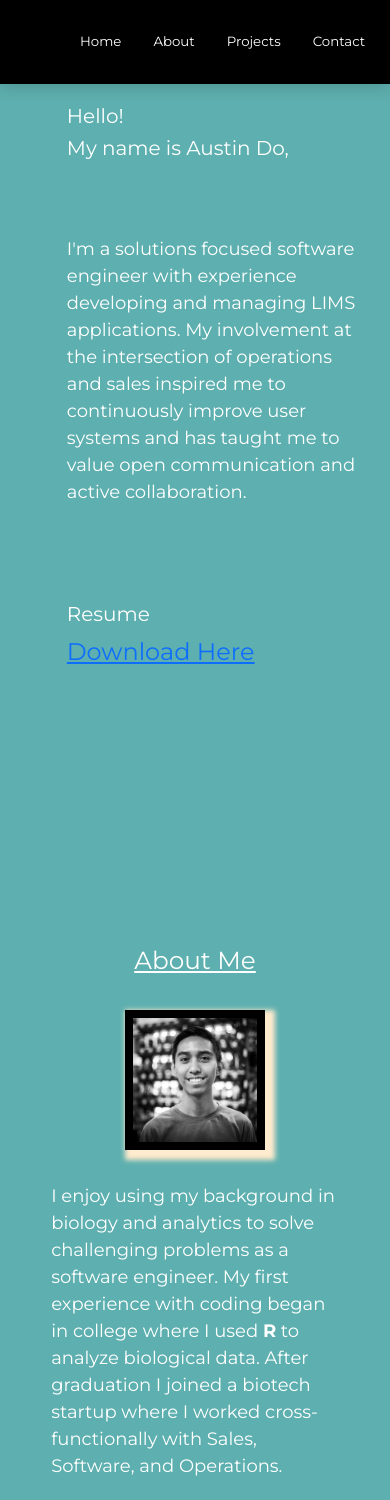
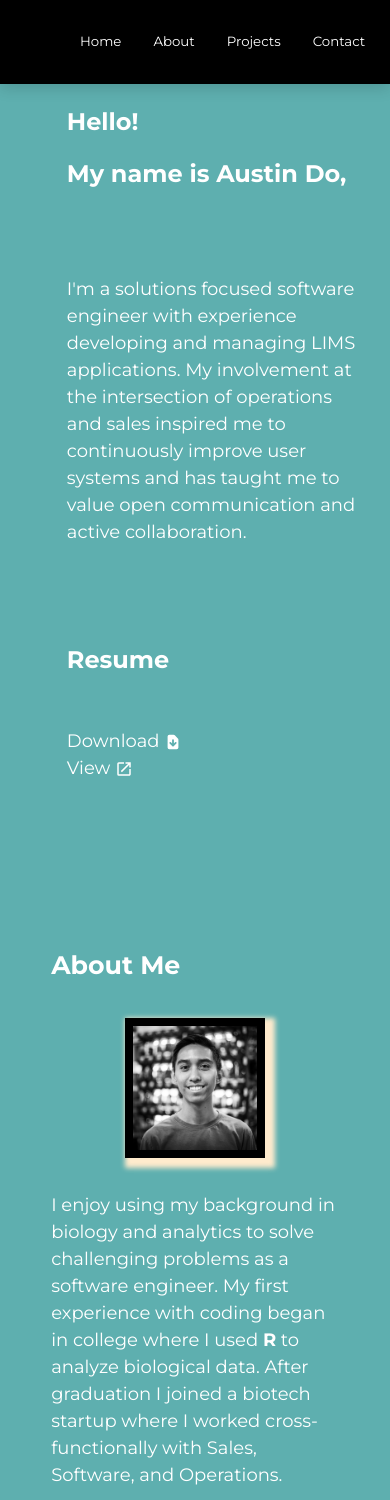
Before and after one commit to austinndo/portfolio, a React (Create React App) app: page / in a window 390 px wide. Shown: the top 1500 px of the page. Built offline with nearby package versions, Linux system fonts and the light colour scheme.

Commit message:
Updated contact section, still need to finish spacing. Mobile styling pretty much complete

```diff
--- a/src/App.css
+++ b/src/App.css
@@ -80,6 +80,29 @@ ul {
   font-size: 2.8vh;
 }
 
+.IntroSection span {
+  font-weight: bold;
+}
+
+.IntroResumeContainer {
+  display: flex;
+  flex-direction: column;
+  margin-top: 80px;
+  text-decoration: none;
+  color: white;
+}
+
+.IntroResumeContent {
+  display: flex;
+  flex-direction: column;
+  font-size: 18px;
+  margin-top: 4vh;
+}
+
+.IntroResumeContainer a {
+  text-decoration: none;
+  color: white;
+}
 
 /********************  About Section *********************/
 
@@ -87,8 +110,9 @@ ul {
   font-size: 2.5vh;
 }
 
-.AboutSection h2 {
-  text-decoration: underline;
+.AboutTitle p {
+  font-size: 4vh;
+  font-weight: bold;
 }
 
 .AboutSection span {
@@ -138,12 +162,15 @@ ul {
 }
 
 .ProjectsHeader {
-  text-decoration: underline;
+  font-weight: bold;
+  font-size: 3.5vh;
 }
 
 .ProjectTitle {
   margin-top: 8vh;
   margin-bottom: 6vh;
+  margin-left: 4vw;
+  font-size: 3vh;
 }
 
 .ProjectPicAndParaContainer {
@@ -160,6 +187,7 @@ ul {
 
 .ProjectDescriptionB {
   margin-right: 4vw;
+  margin-left: 4vw;
   max-width: 800px;
   font-size: 2.8vh;
 }
@@ -247,7 +275,6 @@ ul {
 .ProjectLinksA a:hover {
   cursor: pointer;
   text-decoration: none;
-  color: white
 }
 
 .ProjectLinksB {
@@ -266,7 +293,6 @@ ul {
 .ProjectLinksB a:hover {
   cursor: pointer;
   text-decoration: none;
-  color: white
 }
 
 .ProjectDividerContainer {
@@ -289,8 +315,26 @@ ul {
 
 /********************  Contact *********************/
 
+.ContactTitle {
+  font-weight: bold;
+  font-size: 4vh;
+}
+
 .ContactSection h2 {
   text-decoration: underline;
+}
+
+.ContactLinks {
+  display: flex;
+  flex-direction: row;
+  align-items: center;
+  justify-content: space-between;
+  font-size: 16px;
+  margin-top: 4vh;
+}
+
+.ContactLinks li {
+  margin: 4vh 0 4vh 0;
 }
 
 .ContactLinks a {
@@ -304,10 +348,15 @@ ul {
   color: white
 }
 
-.ContactEmailContainer {
+.ContactLinkContainer {
   display: flex;
-  flex-direction: row;
-  margin-left: 3vw;
+  flex-direction: column;
+  align-items: center;
+  margin-top: 8vh;
+}
+
+.ContactLinkContainer p{
+  margin-top: 4vh;
 }
 
 .email-link {
@@ -320,10 +369,10 @@ ul {
   margin-left: 3vw;
 }
 
-.ContactResumeContainer {
+.ContactResumeContent {
   display: flex;
   flex-direction: column;
-  margin-left: 3vw;
+  align-items: center;
 }
 
 /**********************************************************/
@@ -421,10 +470,23 @@ ul {
     font-size: 20px;
   }
 
-  .IntroResume {
+  .IntroSection span {
+    font-weight: bold;
+  }
+
+  .IntroResumeContainer {
     display: flex;
     flex-direction: column;
     margin-top: 80px;
+    text-decoration: none;
+    color: white;
+  }
+
+  .IntroResumeContent {
+    display: flex;
+    flex-direction: column;
+    font-size: 18px;
+    margin-top: 4vh;
   }
 
   /********************  About Section *********************/
@@ -437,6 +499,11 @@ ul {
   .AboutSection p {
     font-size: 18px;
     margin: 0 8vw 0 8vw;
+  }
+
+  .AboutTitle p {
+    font-size: 3vh;
+    font-weight: bold;
   }
 
   .AboutSection h2 {
@@ -492,12 +559,14 @@ ul {
   }
 
   .ProjectsHeader {
-    text-decoration: underline;
+    font-weight: bold;
+    font-size: 3vh;
   }
 
   .ProjectTitle {
     margin-top: 8vh;
     margin-bottom: 6vh;
+    margin-left: 4vw;
   }
 
   .ProjectPicAndParaContainer {
@@ -649,6 +718,18 @@ ul {
     text-decoration: underline;
   }
 
+  .ContactLinks {
+    display: flex;
+    flex-direction: column;
+    align-items: center;
+    font-size: 16px;
+    margin-top: 4vh;
+  }
+
+  .ContactLinks li {
+    margin: 4vh 0 4vh 0;
+  }
+
   .ContactLinks a {
     text-decoration: none;
     color: white;
@@ -662,8 +743,8 @@ ul {
 
   .ContactEmailContainer {
     display: flex;
-    flex-direction: row;
-    margin-left: 3vw;
+    flex-direction: column;
+    align-items: center;
   }
 
   .email-link {
@@ -676,9 +757,9 @@ ul {
     margin-left: 3vw;
   }
 
-  .ContactResumeContainer {
+  .ContactResumeContent {
     display: flex;
     flex-direction: column;
-    margin-left: 3vw;
+    align-items: center;
   }
 }
--- a/src/components/AboutSection.js
+++ b/src/components/AboutSection.js
@@ -4,7 +4,9 @@ const AboutSection = ({ id }) => {
   return (
     <div className="SectionContent" id={id}>
       <div className="AboutSection">
-        <h2>About Me</h2>
+        <span className="AboutTitle">
+          <p>About Me</p>
+        </span>
         <div className="AboutSplitOne">
           <div className="AboutParagraphOne">
             <p>
--- a/src/components/ContactSection.js
+++ b/src/components/ContactSection.js
@@ -1,15 +1,31 @@
 import resume from '../assets/Austin_Do_Resume.docx.pdf'
 import { LinkedinOriginalIcon, GithubOriginalIcon } from 'react-devicons'
+import { HiDocumentDownload } from 'react-icons/hi'
+import { MdOutlineLaunch, MdOutlineEmail } from 'react-icons/md'
 
 const ContactSection = ({ id }) => {
   return (
     <div className="SectionContent" id={id}>
       <div className="ContactSection">
-        <h2>Contact Me</h2>
+        <p className="ContactTitle">Contact Me</p>
+
         <div className="ContactSocialsContainer">
-          <h3>Socials:</h3>
           <ul className="ContactLinks">
             <li>
+              <div className="ContactLinkContainer">
+                <p
+                  className="email-link"
+                  onClick={() => {
+                    window.location = 'mailto:austinndo@gmail.com'
+                  }}
+                >
+                  <MdOutlineEmail size={42} />
+                </p>
+                <p>austinndo@gmail.com</p>
+              </div>
+            </li>
+            <li>
+              <div className="ContactLinkContainer">
                 <a
                   href="https://www.linkedin.com/in/austin-do/"
                   target="_blank"
@@ -17,8 +33,11 @@ const ContactSection = ({ id }) => {
                 >
                   <LinkedinOriginalIcon size={42} />
                 </a>
+                <p>linkedin.com/in/austin-do/</p>
+              </div>
             </li>
             <li>
+              <div className="ContactLinkContainer">
                 <a
                   href="https://github.com/austinndo"
                   target="_blank"
@@ -26,26 +45,10 @@ const ContactSection = ({ id }) => {
                 >
                   <GithubOriginalIcon size={42} />
                 </a>
+                <p>github.com/austinndo</p>
+              </div>
             </li>
           </ul>
-        </div>
-        <div className="ContactEmailContainer">
-          <h3>Email:</h3>
-          <h3
-            className="email-link"
-            onClick={() => {
-              window.location = 'mailto:austinndo@gmail.com'
-            }}
-          >
-            austinndo@gmail.com
-          </h3>
-        </div>
-
-        <div className="ContactResumeContainer">
-          <h3>Resume</h3>
-          <a href={resume} download>
-            Download Here
-          </a>
         </div>
       </div>
     </div>
--- a/src/components/IntroSection.js
+++ b/src/components/IntroSection.js
@@ -1,11 +1,15 @@
 import resume from '../assets/Austin_Do_Resume.docx.pdf'
+import { HiDocumentDownload } from 'react-icons/hi'
+import { MdOutlineLaunch } from 'react-icons/md'
 
 const IntroSection = ({ id }) => {
   return (
     <div className="SectionContent" id={id}>
       <div className="IntroSection">
-        <h2>Hello!</h2>
-        <h2>My name is Austin Do,</h2>
+        <span>
+          <p>Hello!</p>
+          <p>My name is Austin Do,</p>
+        </span>
         <div className="IntroParagraph">
           <p>
             I'm a solutions focused software engineer with experience developing
@@ -16,11 +20,23 @@ const IntroSection = ({ id }) => {
           </p>
         </div>
 
-        <div className="IntroResume">
-          <h2>Resume</h2>
-          <a href={resume} download>
-            Download Here
-          </a>
+        <div className="IntroResumeContainer">
+          <span>
+            <p>Resume</p>
+          </span>
+          <div className="IntroResumeContent">
+            <a href={resume} download>
+              Download <HiDocumentDownload />
+            </a>
+
+            <a
+              href="https://docs.google.com/document/d/1XagYzDBAVQlMqvY8Fk-8yoSearsTI5Gj/edit?usp=sharing&ouid=100953629623174778157&rtpof=true&sd=true"
+              target="_blank"
+              rel="noopener noreferrer"
+            >
+              View <MdOutlineLaunch />
+            </a>
+          </div>
         </div>
       </div>
     </div>
--- a/src/components/ProjectsSection.js
+++ b/src/components/ProjectsSection.js
@@ -6,7 +6,7 @@ const ProjectsSection = ({ id }) => {
   return (
     <div className="SectionContent" id={id}>
       <div className="ProjectsSection">
-        <h2 className="ProjectsHeader">Projects</h2>
+        <p className="ProjectsHeader">Projects</p>
 
         <Rabido />
         <Promoto />
--- a/src/components/projects/promoto.js
+++ b/src/components/projects/promoto.js
@@ -98,7 +98,8 @@ const Promoto = () => {
           <h5 className="ProjectTechTitle">Tech Used:</h5>
           <ul>
             <li className="ProjectDevIconsB">
-              <ReactOriginalIcon size={28} /> <MongodbOriginalIcon size={28} />
+              <ReactOriginalIcon size={28} />
+              <MongodbOriginalIcon size={28} />
               <ExpressOriginalIcon size={28} />
               <NodejsOriginalIcon size={28} />
             </li>
```
Lines whose indentation alone changed are shown as unchanged.
